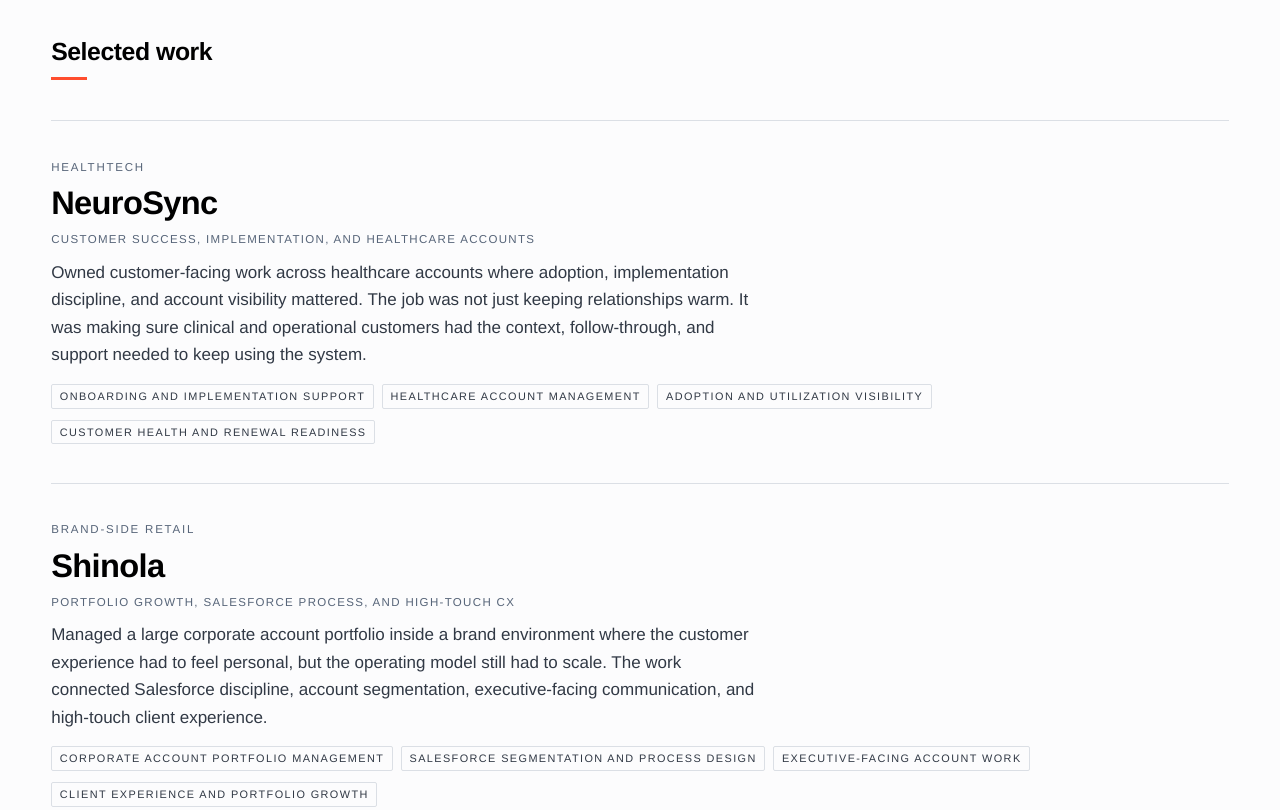
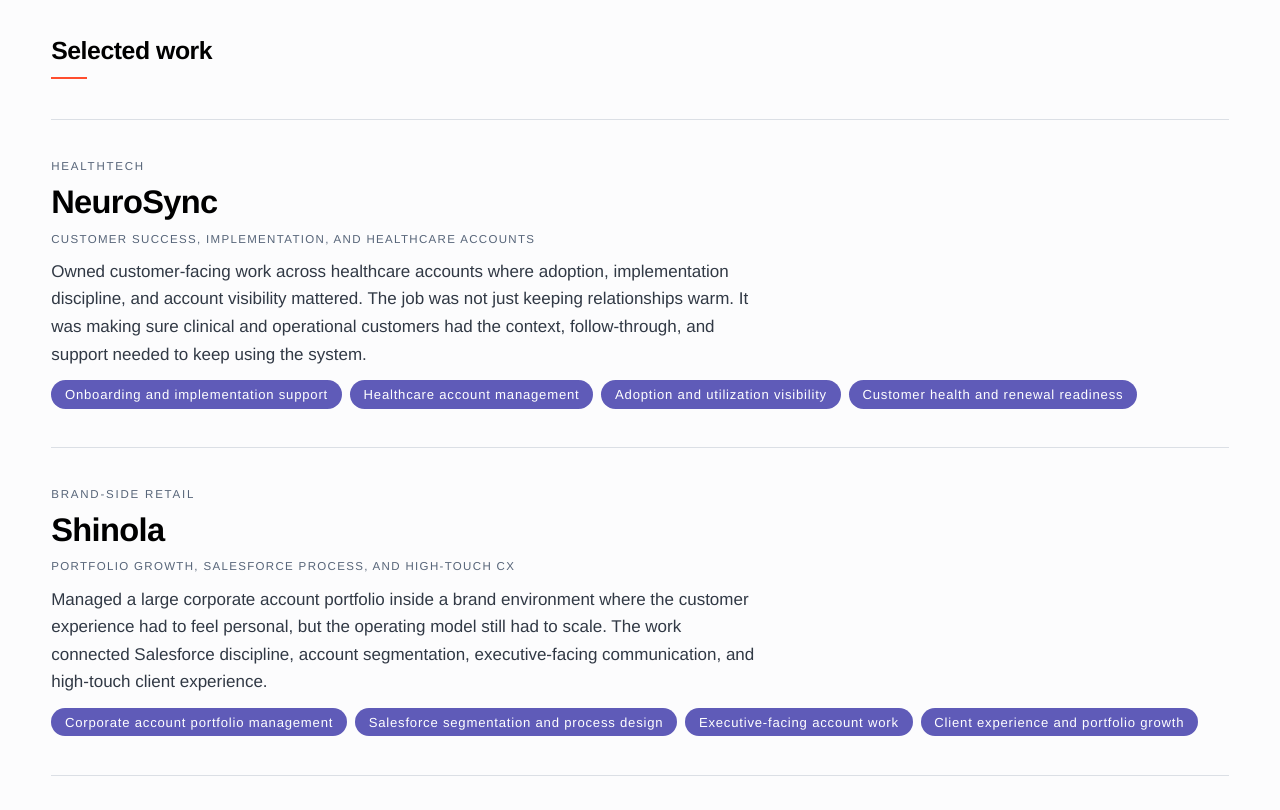
Before and after one commit to contextbydesign/mattrabah, an Astro site: page /work in a window 1280 px wide. Shown: the part 820-1630 px from the top of the page. Built offline with nearby package versions, Linux system fonts and the light colour scheme; Astro itself is replaced by a stand-in of ours; a web font is replaced by a local one.

Commit message:
Add editorial contrast system

```diff
--- a/src/styles/global.css
+++ b/src/styles/global.css
@@ -50,8 +50,11 @@
   font-display: swap;
 }
 
+/* Design tokens
+   ========================================================================== */
+
 :root {
-  /* Monotype-informed cool editorial base */
+  /* Cool editorial foundation */
   --c-paper: #fcfcfd;
   --c-surface: #ffffff;
   --c-surface-alt: #f3f4f6;
@@ -69,13 +72,17 @@
   --c-text: var(--c-ink);
   --c-border: var(--c-rule);
 
-  /* Functional blue from exported palette */
+  /* Accent system */
   --c-accent: #1a73e8;
   --c-accent-ink: #0f4fa8;
   --c-accent-pale: #eaf2ff;
   --c-accent-edge: #8bb8ff;
 
-  /* Warm editorial signal accents */
+  --c-purple: #5f5bb8;
+  --c-purple-ink: #ffffff;
+  --c-purple-dark: #4d49a6;
+  --c-purple-soft: #eeedff;
+
   --c-signal: #ff4d2e;
   --c-signal-ink: #b52612;
   --c-signal-pale: #fff0eb;
@@ -84,6 +91,7 @@
   --c-gold: #ffb000;
   --c-violet: #7a5cff;
   --c-cyan: #00a6d6;
+  --c-electric-blue: #3374df;
 
   --c-success: #1d8051;
   --c-caution: #916d00;
@@ -91,8 +99,8 @@
 
   --header-bg: rgba(252, 252, 253, 0.9);
   --header-border: rgba(219, 223, 229, 0.88);
-  --card-bg: rgba(255, 255, 255, 0.7);
-  --card-bg-hover: rgba(243, 244, 246, 0.9);
+  --card-bg: rgba(255, 255, 255, 0.72);
+  --card-bg-hover: rgba(243, 244, 246, 0.92);
 
   --ff-display: "MR Helvetica Now Display", "Helvetica Neue", Arial, sans-serif;
   --ff-sans: "MR Helvetica Now Text", "Helvetica Neue", Arial, system-ui, sans-serif;
@@ -156,6 +164,11 @@
   --c-accent-pale: #253247;
   --c-accent-edge: #576579;
 
+  --c-purple: #7e79d6;
+  --c-purple-ink: #ffffff;
+  --c-purple-dark: #6b65c8;
+  --c-purple-soft: #27284a;
+
   --c-signal: #ff6a4a;
   --c-signal-ink: #ffb09d;
   --c-signal-pale: #3a2522;
@@ -164,6 +177,7 @@
   --c-gold: #ffc94a;
   --c-violet: #a996ff;
   --c-cyan: #50d5ff;
+  --c-electric-blue: #8bb8ff;
 
   --c-success: #77bb93;
   --c-caution: #ffc929;
@@ -195,7 +209,7 @@ body {
   background:
     linear-gradient(
       180deg,
-      color-mix(in srgb, var(--c-accent-pale) 36%, transparent) 0,
+      color-mix(in srgb, var(--c-accent-pale) 34%, transparent) 0,
       transparent 34rem
     ),
     var(--c-paper);
@@ -305,7 +319,7 @@ code {
 }
 
 .brand:hover {
-  color: var(--c-signal);
+  color: var(--c-electric-blue);
 }
 
 .site-nav ul {
@@ -326,7 +340,7 @@ code {
 }
 
 .site-nav a:hover {
-  color: var(--c-signal);
+  color: var(--c-electric-blue);
 }
 
 .site-nav a.active {
@@ -338,12 +352,7 @@ code {
   display: block;
   height: 2px;
   margin-top: 0.24rem;
-  background: linear-gradient(
-    90deg,
-    var(--c-signal),
-    var(--c-gold),
-    var(--c-accent)
-  );
+  background: var(--c-electric-blue);
   transform: scaleX(0.74);
   transform-origin: left;
 }
@@ -368,7 +377,7 @@ code {
 }
 
 #theme-toggle:hover {
-  color: var(--c-signal);
+  color: var(--c-electric-blue);
   transform: translateY(-1px);
 }
 
@@ -402,7 +411,7 @@ code {
   content: "";
   display: block;
   width: clamp(4rem, 9vw, 7rem);
-  height: 0.55rem;
+  height: 0.5rem;
   background: linear-gradient(
     90deg,
     var(--c-signal) 0%,
@@ -503,7 +512,7 @@ code {
 }
 
 .section-more:hover {
-  color: var(--c-signal);
+  color: var(--c-electric-blue);
 }
 
 /* Editorial cards and indexes
@@ -662,17 +671,17 @@ code {
 .tag {
   display: inline-flex;
   align-items: center;
-  padding: 0.54em 0.7em;
-  border: 1px solid var(--c-rule);
-  border-radius: var(--r-sm);
-  background: transparent;
-  color: var(--c-mute);
-  font-family: var(--ff-micro);
-  font-size: 0.68rem;
-  font-weight: 400;
+  padding: 0.58em 1.05em;
+  border: 0;
+  border-radius: var(--r-pill);
+  background: var(--c-purple);
+  color: var(--c-purple-ink);
+  font-family: var(--ff-sans);
+  font-size: 0.82rem;
+  font-weight: 500;
   line-height: 1;
-  letter-spacing: 0.13em;
-  text-transform: uppercase;
+  letter-spacing: 0.06em;
+  text-transform: none;
   white-space: nowrap;
   transition:
     color var(--ms-base),
@@ -681,28 +690,87 @@ code {
 }
 
 .tag:hover {
-  border-color: var(--c-signal-edge);
-  background: var(--c-signal-pale);
-  color: var(--c-signal-ink);
+  background: var(--c-purple-dark);
+  color: #ffffff;
 }
 
-/* AI sections
+/* Dark feature bands
    ========================================================================== */
 
 section[aria-labelledby="ai-tools"],
-section[aria-labelledby="tool-list"] {
-  background:
-    linear-gradient(
-      135deg,
-      color-mix(in srgb, var(--c-accent-pale) 70%, transparent),
-      transparent 42%
-    );
-  border-top-color: var(--c-rule);
+section[aria-labelledby="tool-list"],
+section[aria-labelledby="principles"] {
+  background: #000000;
+  color: #ffffff;
+  border-top: 0;
+  padding-block: clamp(5rem, 9vw, 8rem);
+}
+
+section[aria-labelledby="ai-tools"] .section-title,
+section[aria-labelledby="tool-list"] .section-title,
+section[aria-labelledby="principles"] .section-title,
+section[aria-labelledby="ai-tools"] .capabilities-prose,
+section[aria-labelledby="tool-list"] .capabilities-prose,
+section[aria-labelledby="principles"] .capabilities-prose,
+section[aria-labelledby="ai-tools"] .about-prose,
+section[aria-labelledby="tool-list"] .about-prose,
+section[aria-labelledby="principles"] .about-prose {
+  color: #ffffff;
 }
 
 section[aria-labelledby="ai-tools"] .section-title::after,
-section[aria-labelledby="tool-list"] .section-title::after {
-  background: linear-gradient(90deg, var(--c-accent), var(--c-cyan));
+section[aria-labelledby="tool-list"] .section-title::after,
+section[aria-labelledby="principles"] .section-title::after {
+  background: var(--c-electric-blue);
+}
+
+section[aria-labelledby="ai-tools"] .capabilities,
+section[aria-labelledby="tool-list"] .capabilities,
+section[aria-labelledby="principles"] .capabilities {
+  border-color: rgba(255, 255, 255, 0.22);
+}
+
+section[aria-labelledby="ai-tools"] .tag,
+section[aria-labelledby="tool-list"] .tag,
+section[aria-labelledby="principles"] .tag {
+  background: var(--c-purple);
+  color: #ffffff;
+}
+
+section[aria-labelledby="ai-tools"] .tag:hover,
+section[aria-labelledby="tool-list"] .tag:hover,
+section[aria-labelledby="principles"] .tag:hover {
+  background: var(--c-purple-dark);
+  color: #ffffff;
+}
+
+section[aria-labelledby="tool-list"] .work-list,
+section[aria-labelledby="principles"] .work-list {
+  border-top-color: rgba(255, 255, 255, 0.22);
+}
+
+section[aria-labelledby="tool-list"] .work-list-item,
+section[aria-labelledby="principles"] .work-list-item {
+  border-bottom-color: rgba(255, 255, 255, 0.22);
+}
+
+section[aria-labelledby="tool-list"] .work-title,
+section[aria-labelledby="principles"] .work-title {
+  color: #ffffff;
+}
+
+section[aria-labelledby="tool-list"] .work-summary,
+section[aria-labelledby="principles"] .work-summary,
+section[aria-labelledby="tool-list"] .meta,
+section[aria-labelledby="principles"] .meta,
+section[aria-labelledby="tool-list"] .kicker,
+section[aria-labelledby="principles"] .kicker {
+  color: rgba(255, 255, 255, 0.72);
+}
+
+section[aria-labelledby="tool-list"] .work-list-item:hover,
+section[aria-labelledby="principles"] .work-list-item:hover {
+  background: rgba(255, 255, 255, 0.08);
 }
 
 /* Contact buttons
@@ -724,7 +792,7 @@ section[aria-labelledby="tool-list"] .section-title::after {
   display: flex;
   align-items: center;
   gap: var(--s-md);
-  padding: clamp(1.25rem, 2.5vw, 2rem) 0;
+  padding: clamp(1.4rem, 2.6vw, 2.15rem) 0;
   color: var(--c-ink);
   text-decoration: none;
   transition:
@@ -733,15 +801,15 @@ section[aria-labelledby="tool-list"] .section-title::after {
 }
 
 .contact-button:hover {
-  color: var(--c-signal);
+  color: var(--c-electric-blue);
 }
 
 .contact-list li:nth-child(2) .contact-button:hover {
-  color: var(--c-accent);
+  color: var(--c-purple);
 }
 
 .contact-list li:nth-child(3) .contact-button:hover {
-  color: var(--c-violet);
+  color: #d2468f;
 }
 
 .contact-icon {
@@ -791,9 +859,10 @@ section[aria-labelledby="tool-list"] .section-title::after {
    ========================================================================== */
 
 .site-footer {
-  margin-top: var(--s-3xl);
-  border-top: var(--hairline);
-  background: var(--c-surface-alt);
+  margin-top: 0;
+  border-top: 0;
+  background: #000000;
+  color: #ffffff;
   transition:
     background-color var(--ms-base),
     border-color var(--ms-base);
@@ -805,12 +874,12 @@ section[aria-labelledby="tool-list"] .section-title::after {
   justify-content: space-between;
   gap: var(--s-md);
   flex-wrap: wrap;
-  padding-block: var(--s-xl);
+  padding-block: clamp(3rem, 7vw, 5.5rem);
 }
 
 .footer-text,
 .footer-links a {
-  color: var(--c-mute);
+  color: rgba(255, 255, 255, 0.72);
   font-size: var(--t-small);
 }
 
@@ -832,7 +901,7 @@ section[aria-labelledby="tool-list"] .section-title::after {
 }
 
 .footer-links a:hover {
-  color: var(--c-signal);
+  color: #ffffff;
   transform: translateY(-1px);
 }
 
@@ -878,6 +947,10 @@ section[aria-labelledby="tool-list"] .section-title::after {
 
   .hero {
     padding-block: clamp(4rem, 18vw, 6.5rem);
+  }
+
+  .hero::before {
+    height: 0.42rem;
   }
 
   .display {
```
